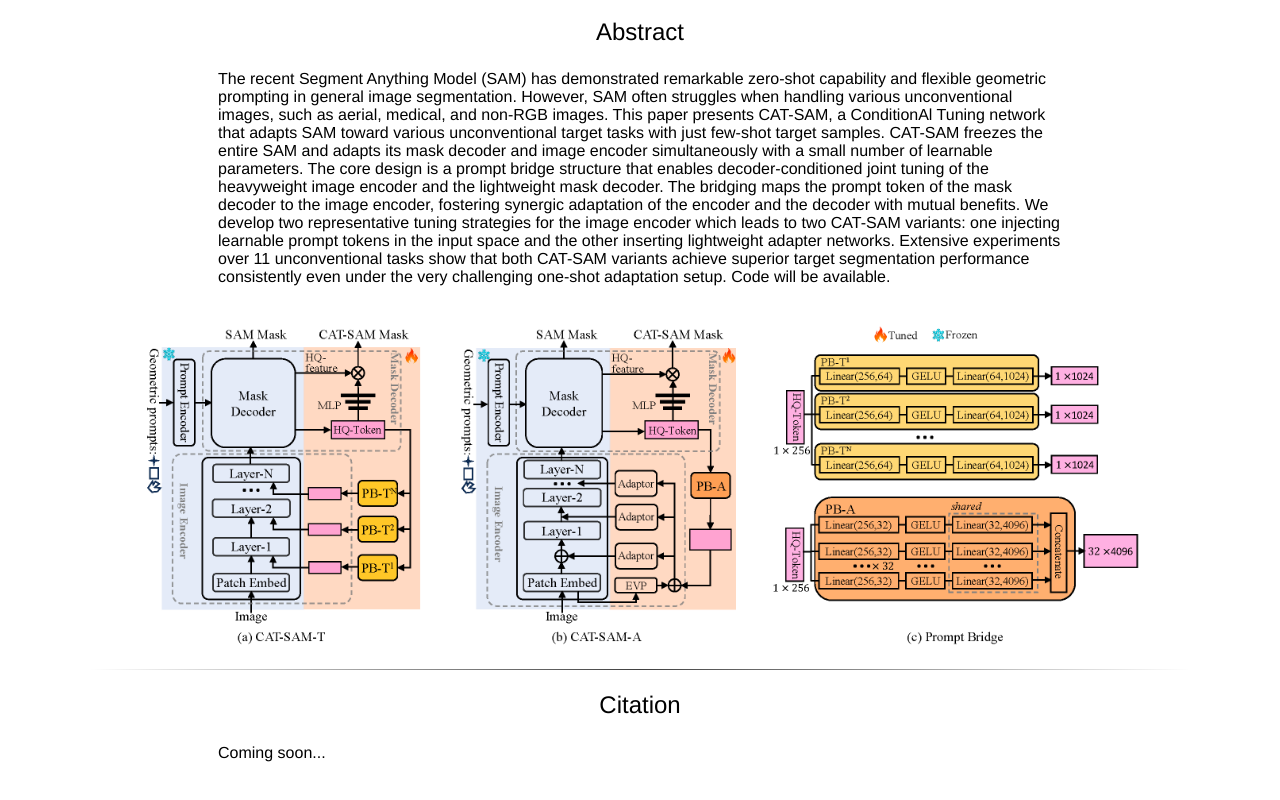
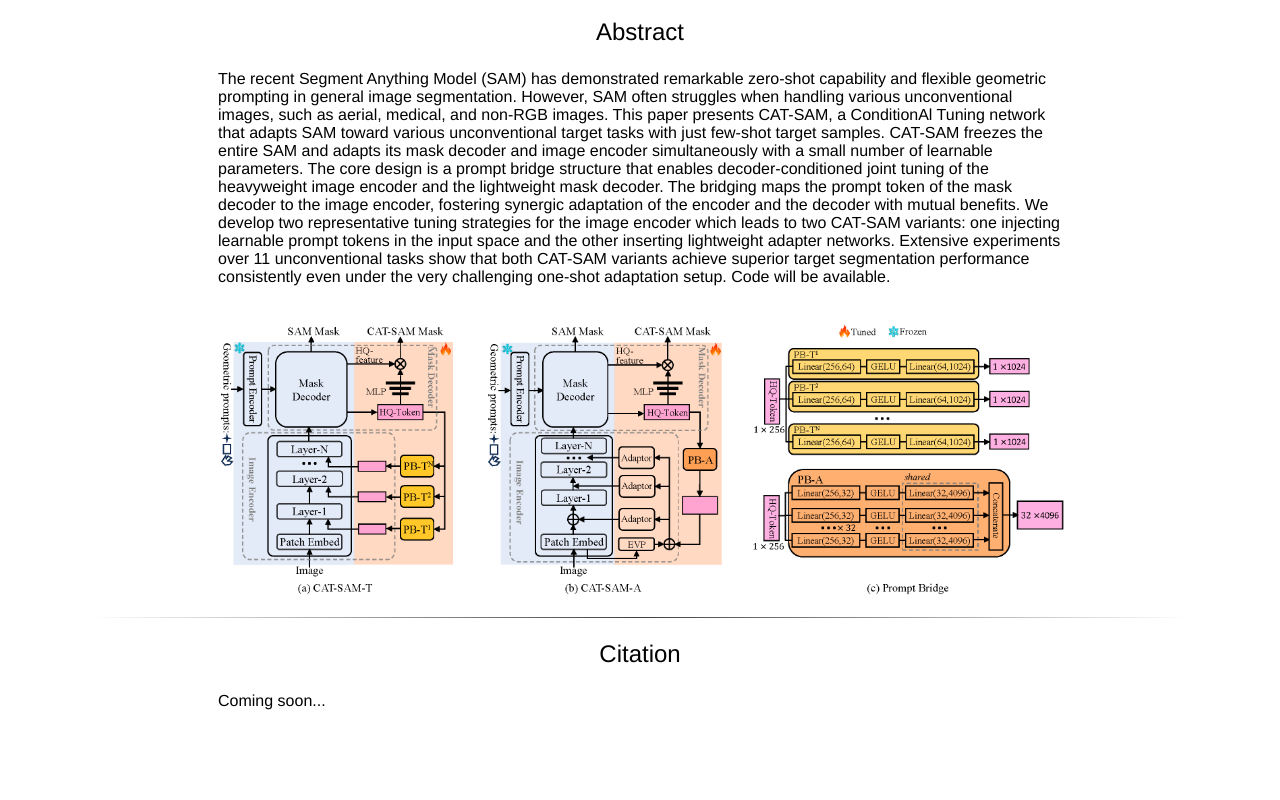
Before and after one commit to xiaoaoran/xiaoaoran.github.io, a plain HTML site: page projects/CAT-SAM.html in a window 1280 px wide. Shown: the part 370-1170 px from the top of the page. After the commit the page ends 1133 px from the top, so only its background shows below. Drawn offline with Linux system fonts and the light colour scheme; a script that the page names is missing.

Commit message:
update CAT-SAM

```diff
--- a/projects/CAT-SAM.html
+++ b/projects/CAT-SAM.html
@@ -245,8 +245,8 @@
 			<tr>
 				<td width=850px>
 					<center>
-						<img class="round" style="width:1000px" src="https://github.com/xiaoaoran/xiaoaoran.github.io/blob/master/images/papers/CAT-SAM.png"/>
-<!--						<img class="round" style="width:850px" src="../images/papers/CAT-SAM.png"/>-->
+<!--						<img class="round" style="width:1000px" src="https://github.com/xiaoaoran/xiaoaoran.github.io/blob/master/images/papers/CAT-SAM.png"/>-->
+						<img class="round" style="width:850px" src="../images/papers/CAT-SAM.png"/>
 					</center>
 				</td>
 			</tr>
```
